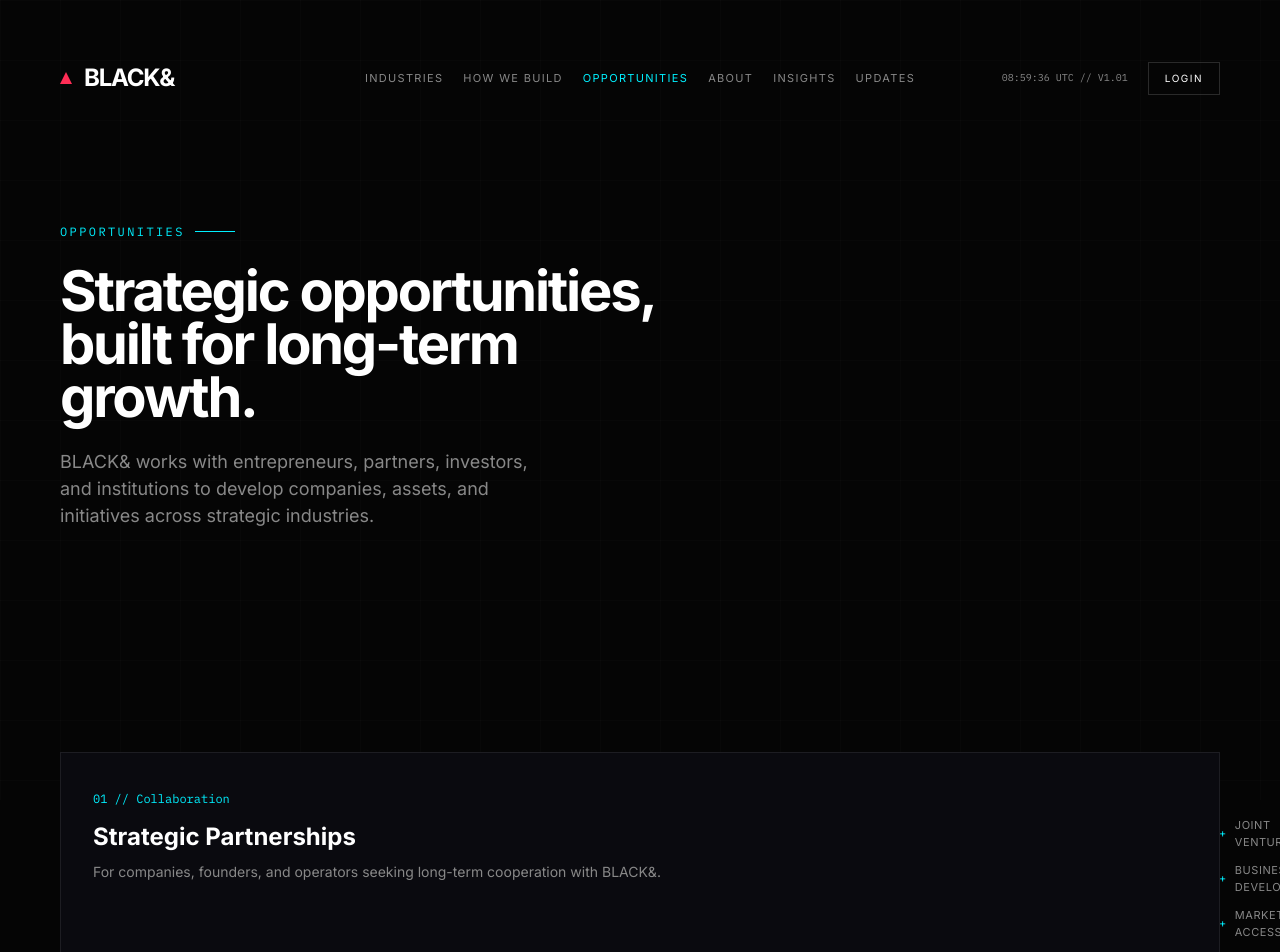
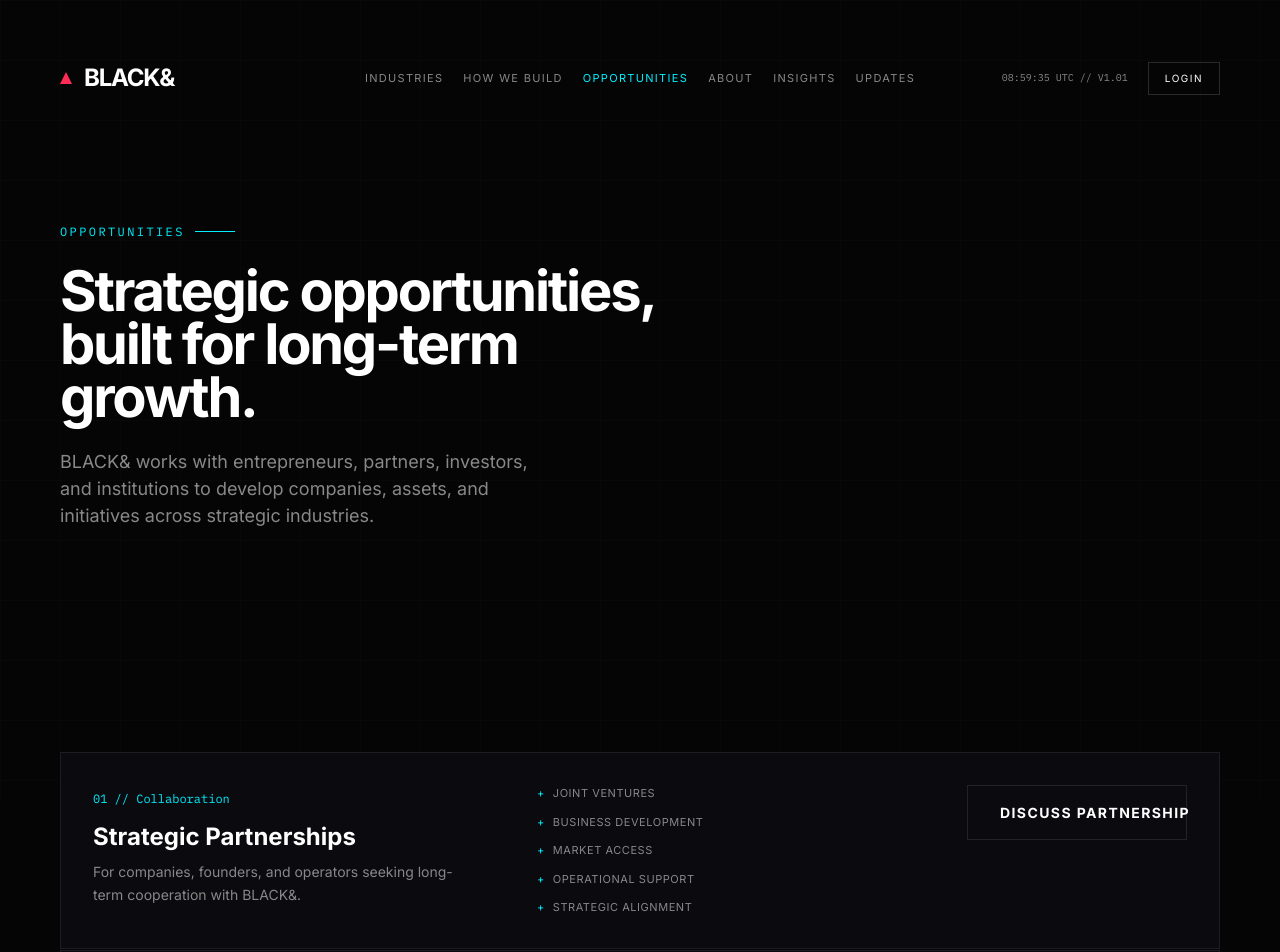
Before and after one commit to blackandb/aeth, a Next.js app: page /opportunities in a window 1280 px wide. Shown: the top 952 px of the page. Built offline with nearby package versions, Linux system fonts and the light colour scheme.

Commit message:
Update page.tsx

```diff
--- a/src/app/opportunities/page.tsx
+++ b/src/app/opportunities/page.tsx
@@ -88,12 +88,12 @@ export default function OpportunitiesPage() {
           {opportunities.map((opp, i) => (
             <div
               key={opp.title}
-              className={`aeth-card flex flex-col gap-8 lg:flex-row lg:items-start lg:justify-between ${
+              className={`aeth-card flex flex-col gap-8 xl:flex-row xl:items-start xl:justify-between ${
                 opp.accent ? "border-accent-cyan/20" : ""
               }`}
             >
-              {/* Coloana 1: Titlu + Descriere — latime fixa */}
-              <div className="w-full max-w-[420px] shrink-0">
+              {/* Coloana 1: Titlu + Descriere */}
+              <div className="min-w-0 xl:w-[380px] xl:shrink-0">
                 <span className="section-number">
                   {String(i + 1).padStart(2, "0")} // {opp.status}
                 </span>
@@ -103,21 +103,21 @@ export default function OpportunitiesPage() {
                 </p>
               </div>
 
-              {/* Coloana 2: Lista de items — latime fixa, aliniata sus */}
-              <div className="flex w-full max-w-[280px] flex-col gap-3 lg:pt-8">
+              {/* Coloana 2: Lista de items */}
+              <div className="flex flex-col gap-3 xl:flex-1 xl:px-8">
                 {opp.items.map((item) => (
                   <div
                     key={item}
                     className="flex items-center gap-2 font-[var(--font-mono)] text-[11px] uppercase tracking-wider text-secondary"
                   >
-                    <span className="text-accent-cyan">+</span>
-                    {item}
+                    <span className="text-accent-cyan shrink-0">+</span>
+                    <span className="truncate">{item}</span>
                   </div>
                 ))}
               </div>
 
-              {/* Coloana 3: Buton — latime fixa, aliniat sus, aceeasi dimensiune */}
-              <div className="shrink-0 lg:pt-8">
+              {/* Coloana 3: Buton */}
+              <div className="shrink-0 xl:pt-0">
                 <Link
                   href={opp.href}
                   className={`btn block w-[220px] text-center ${
```
